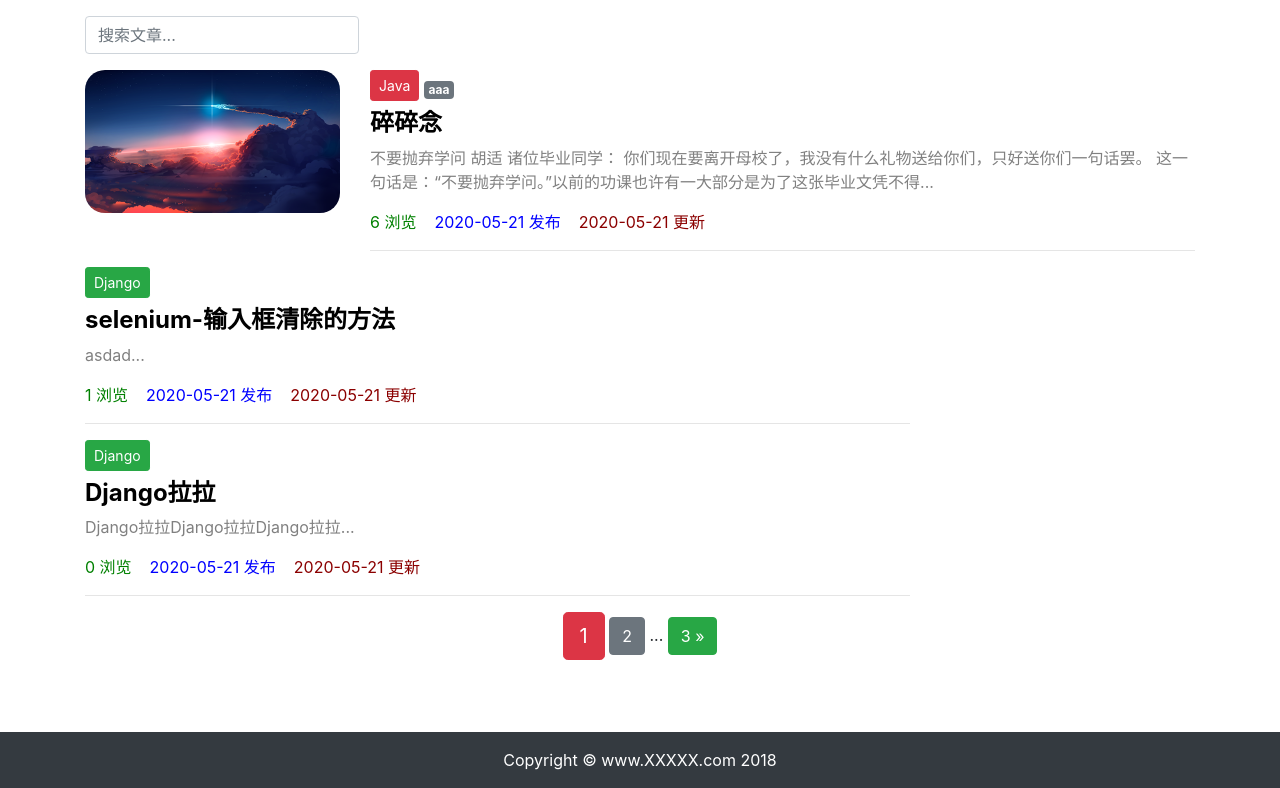
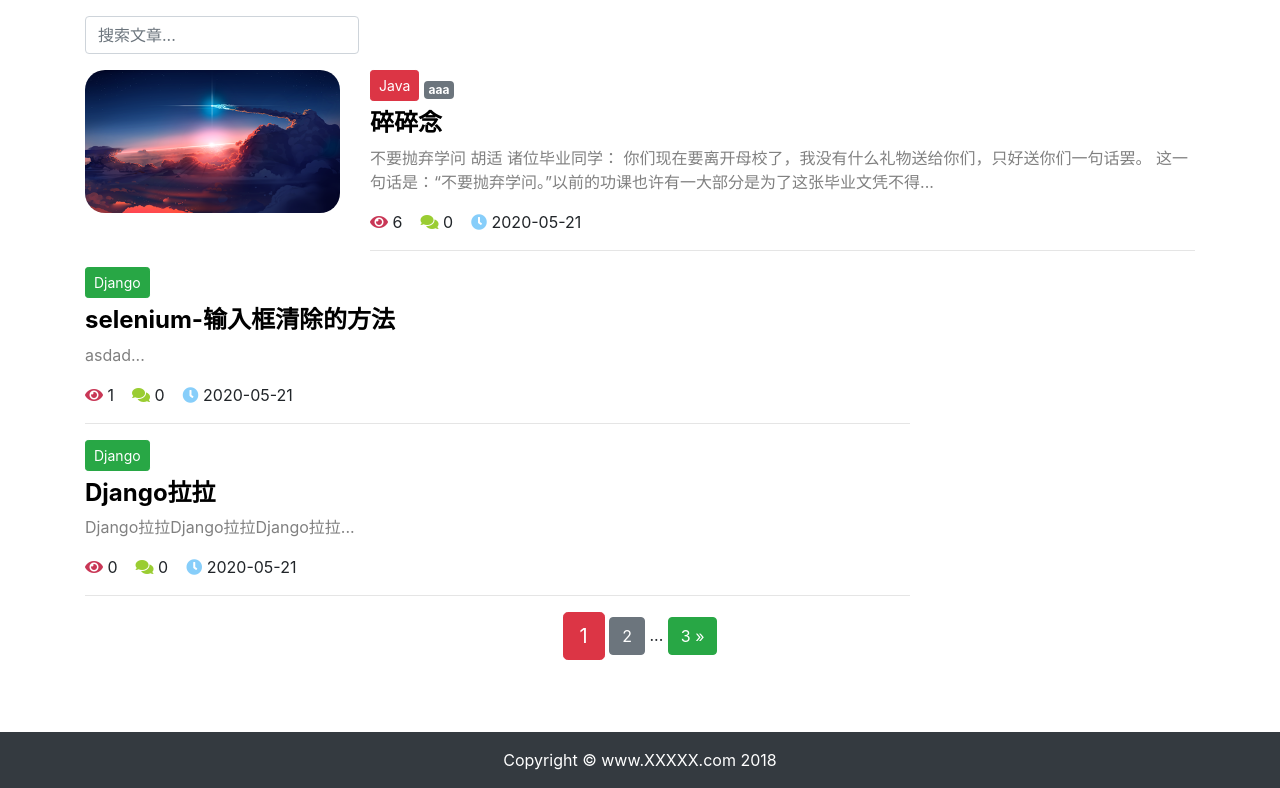
Before and after one commit to LiuTianen/my_Blog, a Django app: page /article/article-list/ in a window 1280 px wide. Shown: the part 104-892 px from the top of the page. Run offline with Django 3.2, Linux system fonts and the light colour scheme; data comes from the database, SQL or seed files in the repository; parts of the project's set-up code (start-up, migrations or seed data) failed here and were passed over; some libraries are stand-ins or nearby versions.

Commit message:
添加脚注图标

```diff
--- a/templates/article/list.html
+++ b/templates/article/list.html
@@ -112,15 +112,19 @@
             </div>
             <!-- 注脚 -->
             <p>
-                <!-- 附加信息 -->
-                <span style="color: green;">
-                    {{ article.total_views }} 浏览&nbsp;&nbsp;&nbsp;
+                <!-- 附加信息，增加了图标 -->
+                <span>
+                    <i class="fas fa-eye" style="color: #c93756;"></i>
+                    {{ article.total_views }}&nbsp;&nbsp;&nbsp;
                 </span>
-                <span style="color: blue;">
-                    {{ article.created|date:'Y-m-d' }} 发布&nbsp;&nbsp;&nbsp;
+                <span>
+                    <i class="fas fa-comments" style="color: yellowgreen;"></i>
+                    <!-- 修改为评论的计数 -->
+                    {{ article.comments.count }}&nbsp;&nbsp;&nbsp;
                 </span>
-                <span style="color: darkred;">
-                    {{ article.updated|date:'Y-m-d' }} 更新
+                <span>
+                    <i class="fas fa-clock" style="color: lightskyblue;"></i>
+                    {{ article.created|date:'Y-m-d' }}
                 </span>
             </p>
             <hr style="width: 100%;"/>
--- a/templates/base.html
+++ b/templates/base.html
@@ -7,6 +7,12 @@
     <link rel = "stylesheet" href="{% static 'bootstrap/css/bootstrap.min.css' %}">
     <!-- 引入monikai.css 代码高亮的JS -->
     <link rel="stylesheet" href="{% static 'md_css/monokai.css' %}">
+
+    <link rel="stylesheet"
+      href="https://use.fontawesome.com/releases/v5.8.1/css/all.css"
+      integrity="sha384-50oBUHEmvpQ+1lW4y57PTFmhCaXp0ML5d60M1M7uH2+nqUivzIebhndOJK28anvf"
+      crossorigin="anonymous"
+>
 </head>
 <body>
     <!-- 引入导航栏 -->
```
